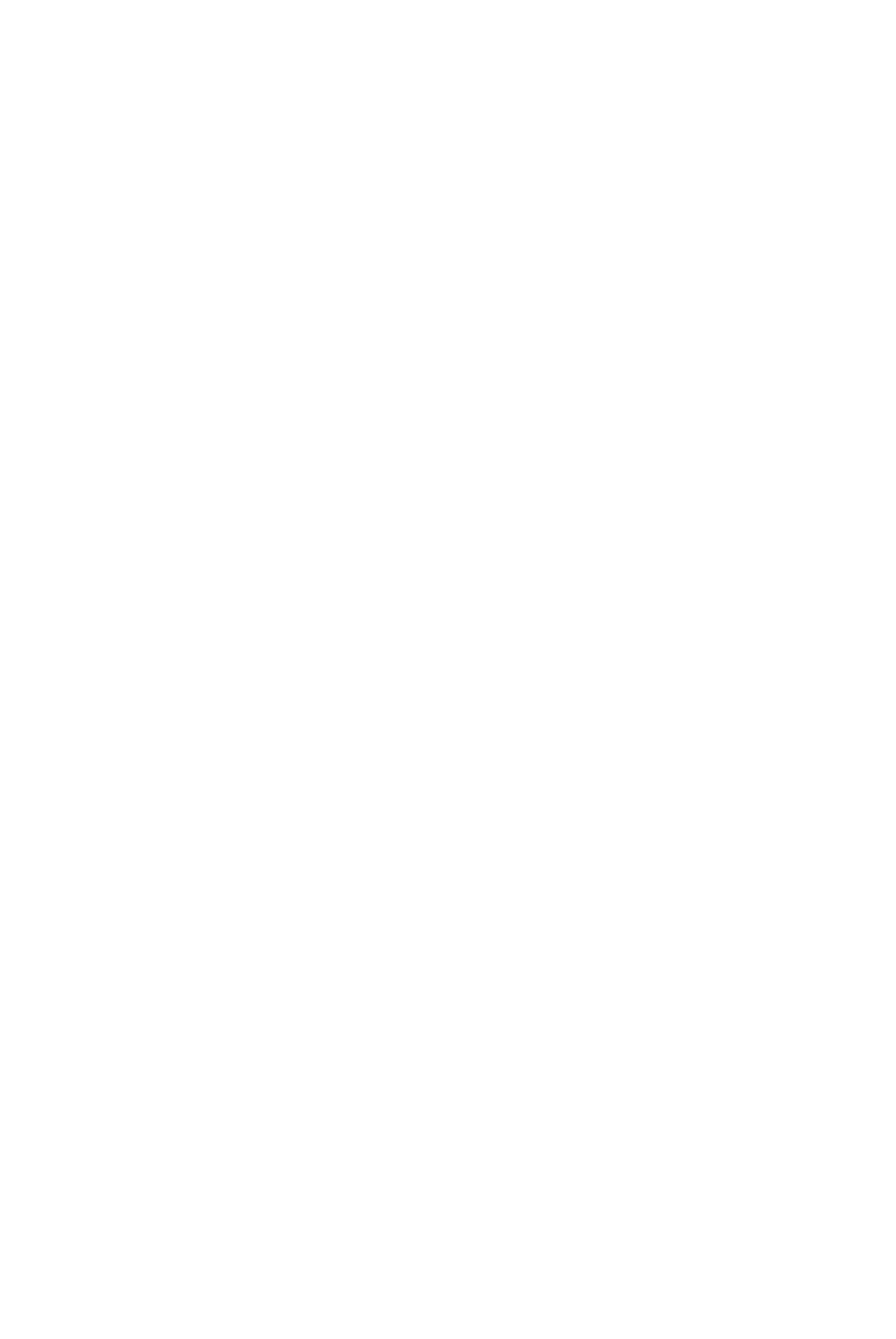
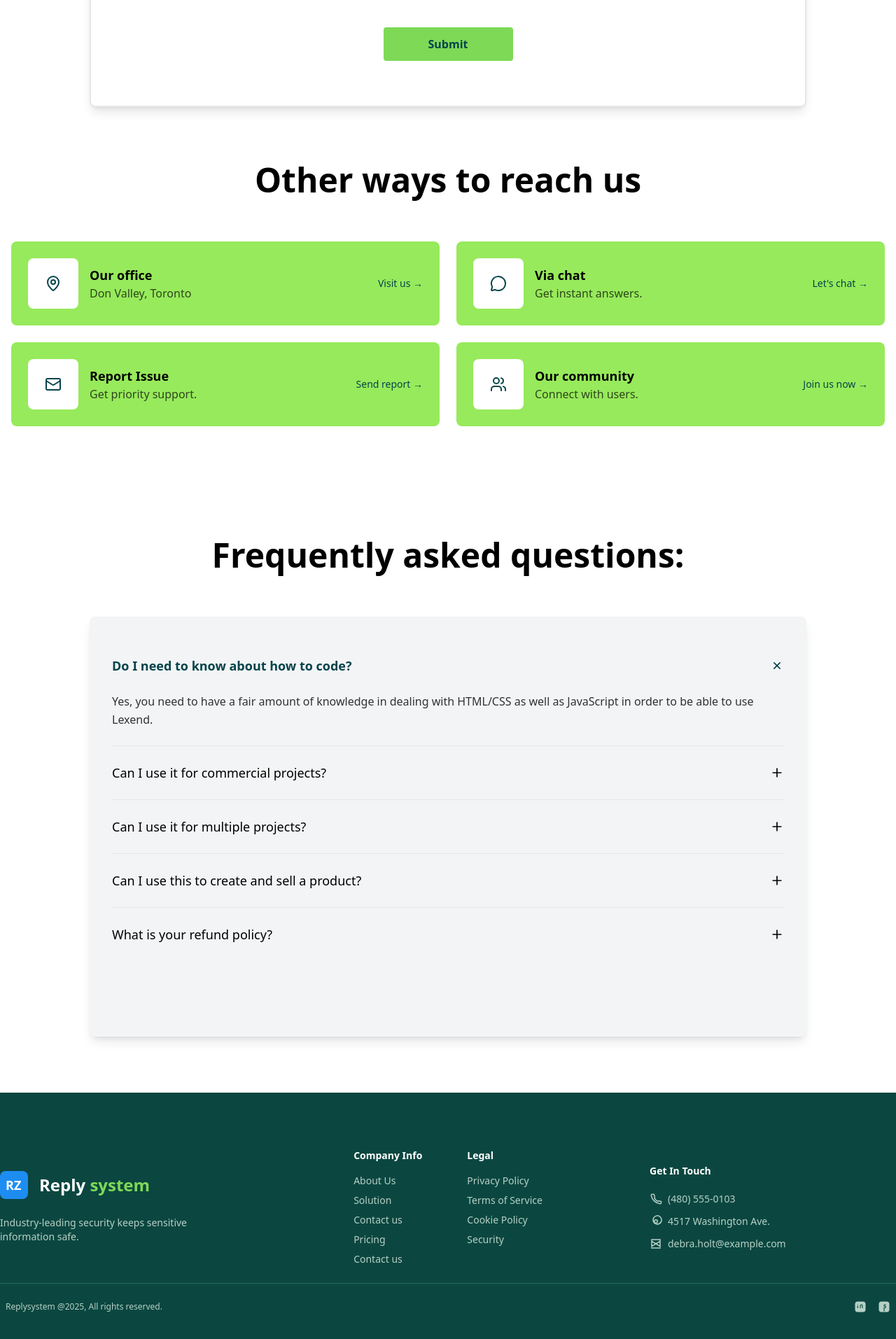
Before and after one commit to Hamzaali0088/reply-system-website-copy, a Next.js app: page /contact in a window 1280 px wide. Before the commit this address had no page. Shown: the part 745-2658 px from the top of the page at 70% size. Before the commit the page ends 800 px from the top, so only its background shows below. Built offline with nearby package versions, Linux system fonts and the light colour scheme.

Commit message:
contact us page

```diff
--- /dev/null
+++ b/components/Contact/contact.jsx
@@ -0,0 +1,160 @@
+import React, { useState } from 'react'
+import { MapPin, MessageCircle, Mail, Users, X, Plus } from 'lucide-react'
+
+const contact = () => {
+    const [openFaq, setOpenFaq] = useState(0)
+
+    const contactCards = [
+        {
+            id: 1,
+            icon: MapPin,
+            title: "Our office",
+            description: "Don Valley, Toronto",
+            buttonText: "Visit us →"
+        },
+        {
+            id: 2,
+            icon: MessageCircle,
+            title: "Via chat",
+            description: "Get instant answers.",
+            buttonText: "Let's chat →"
+        },
+        {
+            id: 3,
+            icon: Mail,
+            title: "Report Issue",
+            description: "Get priority support.",
+            buttonText: "Send report →"
+        },
+        {
+            id: 4,
+            icon: Users,
+            title: "Our community",
+            description: "Connect with users.",
+            buttonText: "Join us now →"
+        }
+    ]
+
+    const faqData = [
+        {
+            id: 0,
+            question: "Do I need to know about how to code?",
+            answer: "Yes, you need to have a fair amount of knowledge in dealing with HTML/CSS as well as JavaScript in order to be able to use Lexend."
+        },
+        {
+            id: 1,
+            question: "Can I use it for commercial projects?",
+            answer: "Yes, you can use our platform for commercial projects. We offer various licensing options to suit your business needs."
+        },
+        {
+            id: 2,
+            question: "Can I use it for multiple projects?",
+            answer: "Absolutely! Our platform is designed to support multiple projects. You can create and manage as many projects as you need."
+        },
+        {
+            id: 3,
+            question: "Can I use this to create and sell a product?",
+            answer: "Yes, you can use our tools to create products for sale. We provide the infrastructure and support you need to bring your ideas to market."
+        },
+        {
+            id: 4,
+            question: "What is your refund policy?",
+            answer: "We offer a 30-day money-back guarantee. If you're not satisfied with our service, you can request a full refund within 30 days of your purchase."
+        }
+    ]
+
+    const toggleFaq = (id) => {
+        setOpenFaq(openFaq === id ? null : id)
+    }
+
+    return (
+        <div className='bg-white min-h-screen'>
+            <div className='bg-gradient-to-br to-[#7ED957]/20 via-white from-white min-h-[60vh]'>
+                <div className='max-w-7xl mx-auto flex flex-col justify-between items-center gap-28'>
+                    <div className='flex flex-col gap-4 mt-32 py-20'>
+                        <h2 className='text-4xl  lg:text-5xl font-bold text-center'>Contact Us</h2>
+                        <p className=' text-center max-w-2xl text-[#05444B]'>We're here to help you with any questions or concerns you may have. Please fill out the form below and we'll get back to you as soon as possible.</p>
+                    </div>
+                </div>
+            </div>
+            <div className='max-w-7xl mx-auto flex flex-col justify-between items-center gap-28 mt-20'>
+                <div className='w-full h-full min-h-[500px] mt-[-200px]'>
+                    <div className='bg-white shadow-lg flex flex-col gap-10 max-w-5xl mx-auto p-16 border-2 border-gray-200 rounded-lg'>
+                        <p className='text-center max-w-2xl mx-auto text-[#05444B]/60'>have a question or feedback?Fill out the form below and we'll get back to you as soon as possible.</p>
+                        <div className='flex gap-10'>
+                            <input type='text' placeholder='Full Name' className='border border-gray-200 p-3 rounded-sm w-full focus:outline-none focus:ring-2 focus:ring-green-500' />
+                            <input type='text' placeholder='Company Name' className='border border-gray-200 p-3 rounded-sm w-full focus:outline-none focus:ring-2 focus:ring-green-500' />
+                        </div>
+                        <select name="challanges" id="challanges" className='border border-gray-200 p-3 rounded-sm w-full outline-none focus:outline-none focus:ring-2 focus:ring-green-500'>
+                            <option value="challanges">Challanges1</option>
+                            <option value="challanges">Challanges2</option>
+                        </select>
+                        <input type="text container" placeholder="message" className='border border-gray-200 p-3 rounded-sm w-full focus:outline-none focus:ring-2 focus:ring-green-500' />
+                        <div className='flex justify-center'>
+                            <button className="bg-[#7ED957] text-[#05444B] font-semibold px-16 py-3 rounded-sm hover:bg-[#6bc24b] transition-colors">Submit</button>
+                        </div>
+                    </div>
+                </div>
+            </div>
+
+            {/* Other ways to reach us section */}
+            <div className='max-w-7xl mx-auto px-4 py-20'>
+                <h2 className='text-4xl lg:text-5xl font-bold text-center text-black mb-16'>Other ways to reach us</h2>
+
+                <div className='grid grid-cols-1 md:grid-cols-2 gap-6'>
+                    {contactCards.map((card) => {
+                        const IconComponent = card.icon
+                        return (
+                            <div key={card.id} className='bg-[#97EA5B] rounded-lg p-6 group hover:scale-105 transition-all duration-600 flex items-center justify-between hover:shadow-lg'>
+                                <div className='flex items-center gap-4'>
+                                    <div className='bg-white rounded-lg p-6'>
+                                        <IconComponent className='w-6 h-6 text-[#05444B]' />
+                                    </div>
+                                    <div>
+                                        <h3 className='font-bold text-black text-lg'>{card.title}</h3>
+                                        <p className='text-black/70'>{card.description}</p>
+                                    </div>
+                                </div>
+                                <button className='text-[#05444B] font-medium text-sm group-hover:translate-x-1 transition-all duration-300'>
+                                    {card.buttonText}
+                                </button>
+                            </div>
+                        )
+                    })}
+                </div>
+            </div>
+
+            {/* FAQ Section */}
+            <div className='max-w-7xl mx-auto px-4 py-20'>
+                <h2 className='text-4xl lg:text-5xl font-bold text-center text-black mb-16'>Frequently asked questions:</h2>
+
+                <div className='bg-gray-100 rounded-lg p-8 shadow-lg min-h-[600px] max-w-5xl mx-auto'>
+                    {faqData.map((faq) => (
+                        <div key={faq.id} className='border-b border-gray-200 last:border-b-0 overflow-hidden'>
+                            <button
+                                onClick={() => toggleFaq(faq.id)}
+                                className='w-full flex items-center justify-between py-6 text-left transition-all duration-300 ease-in-out group'
+                            >
+                                <h3 className={`text-lg transition-all duration-300 ease-in-out ${openFaq === faq.id ? 'font-bold text-[#05444B]' : 'font-normal text-black group-hover:text-[#05444B]'}`}>
+                                    {faq.question}
+                                </h3>
+                                <div className='ml-4 flex-shrink-0'>
+                                    <div className={`transition-all duration-300 ease-in-out transform ${openFaq === faq.id ? 'rotate-45' : 'rotate-0'}`}>
+                                        <Plus className={`w-5 h-5 transition-all duration-300 ease-in-out ${openFaq === faq.id ? 'text-[#05444B]' : 'text-black group-hover:text-[#05444B]'}`} />
+                                    </div>
+                                </div>
+                            </button>
+                            <div className={`transition-all duration-500 ease-in-out overflow-hidden ${openFaq === faq.id ? 'max-h-96 opacity-100' : 'max-h-0 opacity-0'}`}>
+                                <div className='pb-6 transform transition-transform duration-500 ease-in-out'>
+                                    <p className='text-black/80 leading-relaxed'>{faq.answer}</p>
+                                </div>
+                            </div>
+                        </div>
+                    ))}
+                </div>
+            </div>
+        </div>
+    )
+}
+
+export default contact
--- a/components/Footer.jsx
+++ b/components/Footer.jsx
@@ -1,3 +1,4 @@
+import Link from 'next/link';
 import React from 'react';
 
 export default function Footer() {
@@ -17,18 +18,18 @@ export default function Footer() {
         <div className="flex-1 flex flex-row justify-center gap-16 min-w-[320px]">
           <div className="flex flex-col gap-2 text-[#B6D0C6] text-sm">
             <span className="font-semibold text-white mb-2">Company Info</span>
-            <a href="/about" className="hover:underline hover:text-white transition-colors">About Us</a>
-            <a href="/solution" className="hover:underline hover:text-white transition-colors">Solution</a>
-            <a href="/how-it-works" className="hover:underline hover:text-white transition-colors">How it works</a>
-            <a href="/pricing" className="hover:underline hover:text-white transition-colors">Pricing</a>
-            <a href="/contact" className="hover:underline hover:text-white transition-colors">Contact us</a>
+            <Link href="/about" className="hover:underline hover:text-white transition-colors">About Us</Link>
+            <Link href="/solution" className="hover:underline hover:text-white transition-colors">Solution</Link>
+            <Link href="/contact" className="hover:underline hover:text-white transition-colors">Contact us</Link>
+            <Link href="/pricing" className="hover:underline hover:text-white transition-colors">Pricing</Link>
+            <Link href="/contact" className="hover:underline hover:text-white transition-colors">Contact us</Link>
           </div>
           <div className="flex flex-col gap-2 text-[#B6D0C6] text-sm">
             <span className="font-semibold text-white mb-2">Legal</span>
-            <a href="/privacy" className="hover:underline hover:text-white transition-colors">Privacy Policy</a>
-            <a href="/terms" className="hover:underline hover:text-white transition-colors">Terms of Service</a>
-            <a href="/cookies" className="hover:underline hover:text-white transition-colors">Cookie Policy</a>
-            <a href="/security" className="hover:underline hover:text-white transition-colors">Security</a>
+            <Link href="/privacy" className="hover:underline hover:text-white transition-colors">Privacy Policy</Link>
+            <Link href="/terms" className="hover:underline hover:text-white transition-colors">Terms of Service</Link>
+            <Link href="/cookies" className="hover:underline hover:text-white transition-colors">Cookie Policy</Link>
+            <Link href="/security" className="hover:underline hover:text-white transition-colors">Security</Link>
           </div>
         </div>
         {/* Right: Contact Info */}
@@ -54,8 +55,8 @@ export default function Footer() {
       <div className="max-w-7xl mx-auto flex flex-col md:flex-row justify-between items-center gap-4 text-[#B6D0C6] text-xs px-2">
         <div>Replysystem @2025, All rights reserved.</div>
         <div className="flex gap-4">
-          <a href="#" aria-label="LinkedIn" className="hover:opacity-80"><svg width="18" height="18" fill="none" viewBox="0 0 24 24"><rect x="2" y="2" width="20" height="20" rx="5" fill="#B6D0C6"/><path d="M7 10v4M7 7v.01M12 10v4M12 10c0-1.1.9-2 2-2s2 .9 2 2v4" stroke="#0B4740" strokeWidth="1.5" strokeLinecap="round"/></svg></a>
-          <a href="#" aria-label="Facebook" className="hover:opacity-80"><svg width="18" height="18" fill="none" viewBox="0 0 24 24"><rect x="2" y="2" width="20" height="20" rx="5" fill="#B6D0C6"/><path d="M15 8h-2a1 1 0 0 0-1 1v2h3l-.5 3h-2.5v6" stroke="#0B4740" strokeWidth="1.5" strokeLinecap="round"/></svg></a>
+          <Link href="#" aria-label="LinkedIn" className="hover:opacity-80"><svg width="18" height="18" fill="none" viewBox="0 0 24 24"><rect x="2" y="2" width="20" height="20" rx="5" fill="#B6D0C6"/><path d="M7 10v4M7 7v.01M12 10v4M12 10c0-1.1.9-2 2-2s2 .9 2 2v4" stroke="#0B4740" strokeWidth="1.5" strokeLinecap="round"/></svg></Link>
+          <Link href="#" aria-label="Facebook" className="hover:opacity-80"><svg width="18" height="18" fill="none" viewBox="0 0 24 24"><rect x="2" y="2" width="20" height="20" rx="5" fill="#B6D0C6"/><path d="M15 8h-2a1 1 0 0 0-1 1v2h3l-.5 3h-2.5v6" stroke="#0B4740" strokeWidth="1.5" strokeLinecap="round"/></svg></Link>
         </div>
       </div>
     </footer>
--- a/components/Navbar.jsx
+++ b/components/Navbar.jsx
@@ -7,7 +7,7 @@ export default function Navbar() {
     { name: "Home", href: "/" },
     { name: "Solution", href: "/solution" },
     { name: "About us", href: "/about" },
-    { name: "How it work", href: "/how-it-works" },
+    { name: "Contact us", href: "/contact" },
     { name: "Pricing", href: "/pricing" }
   ];
 
--- /dev/null
+++ b/src/pages/contact.js
@@ -0,0 +1,16 @@
+import React from 'react'
+import Navbar from '../../components/Navbar'
+import Footer from '../../components/Footer'
+import Contact from '../../components/Contact/contact'
+
+const contact = () => {
+  return (
+     <>
+     <Navbar/>
+     <Contact/>
+     <Footer/>
+     </>
+  )
+}
+
+export default contact
```
